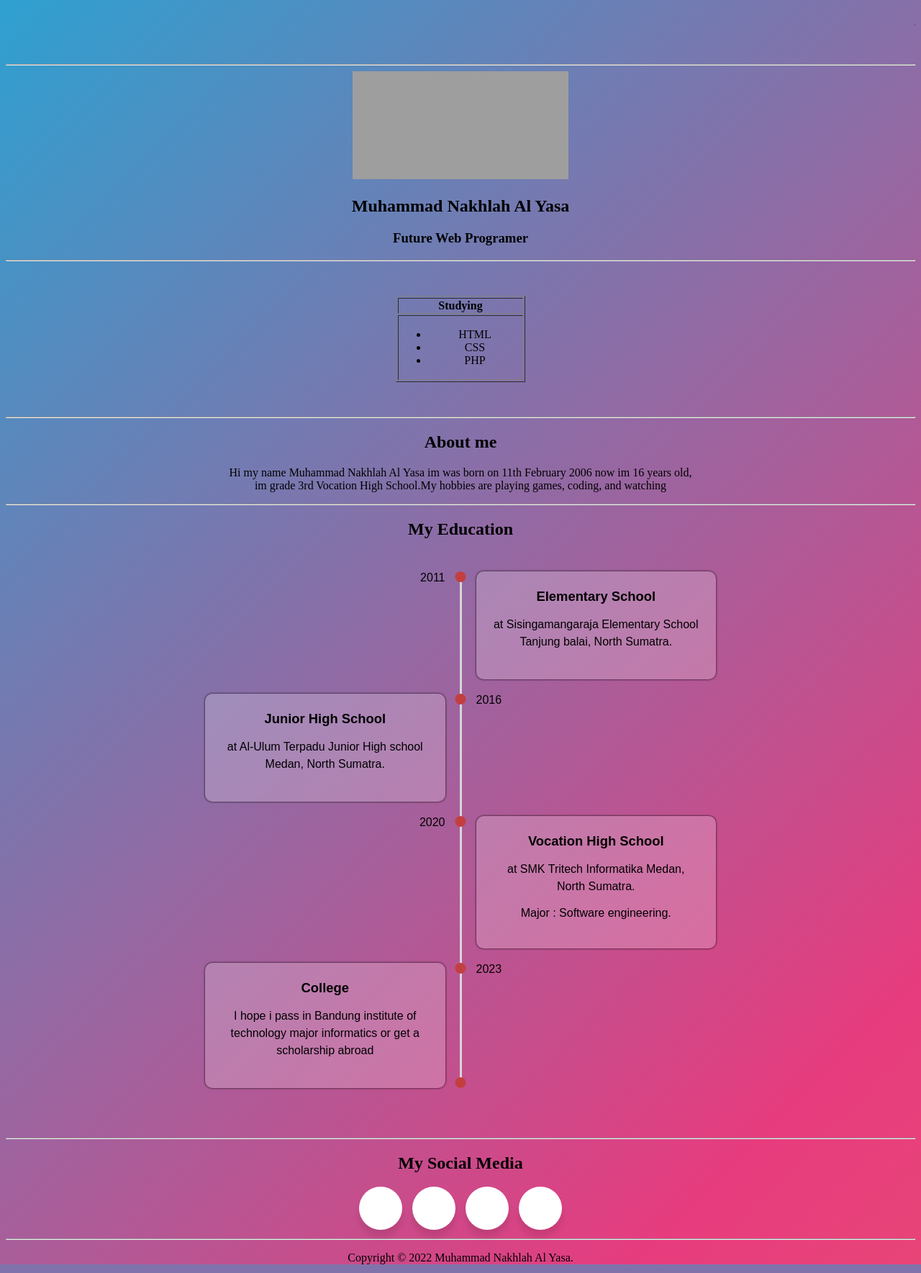
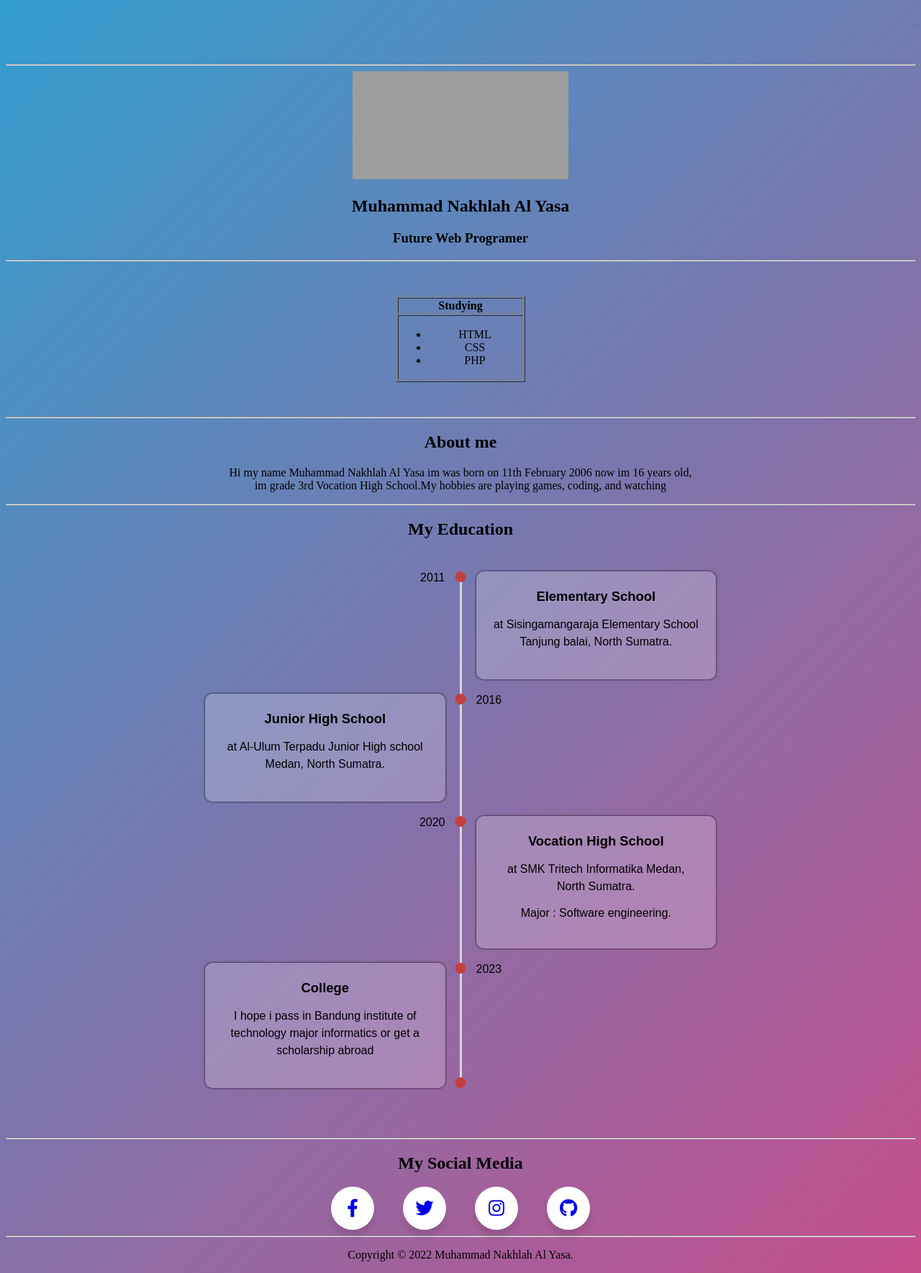
Before and after one commit to wind-slashers99/wind-slashers99.github.io, a PHP site: page / in a window 1280 px wide. Shown: the whole page at 72% size. Run offline with PHP 8.4, Linux system fonts and the light colour scheme; grey boxes are pictures that could not be loaded.

Commit message:
Add files via upload

```diff
--- a/Web/gradient.css
+++ b/Web/gradient.css
@@ -2,7 +2,7 @@
     background: linear-gradient(-45deg, #ee7752, #e73c7e, #23a6d5, #23d5ab);
     background-size: 400% 400%;
     animation: gradient 10s ease infinite;
-    height: 100vh;
+    height: 100%;
 }
 @keyframes gradient {
     0% {
--- a/Web/index.html
+++ b/Web/index.html
@@ -7,6 +7,7 @@
 	<link rel="stylesheet" href="gradient.css">
 	<link rel="stylesheet" href="social.css">
 	<link rel="stylesheet" href="timeline.css">
+	<link rel="stylesheet" href="https://cdnjs.cloudflare.com/ajax/libs/font-awesome/5.15.3/css/all.min.css"/>
 </head>
 	<body oncontextmenu="return false">
 		<body>
@@ -133,29 +134,29 @@
 <hr>
 <h2>My Social Media</h2>
 <div class="wrapper">
-	<div class="button">
-	   <div class="icon">
-		  <i class="fab fa-facebook-f"></i>
+	<div class="icon facebook">
+	   <div class="tooltip">
+		  Facebook
 	   </div>
-	   <span>Facebook</span>
+	   <span><a href="https://www.facebook.com/nakhlah.yasa.7/"><i class="fab fa-facebook-f"></i></a></span>
 	</div>
-	<div class="button">
-	   <div class="icon">
-		  <i class="fab fa-twitter"></i>
+	<div class="icon twitter">
+	   <div class="tooltip">
+		  Twitter
 	   </div>
-	   <span>Twitter</span>
+	   <span><a href="https://twitter.com/_Y_A_S_A?t=I-rNr7FOS24tikJ5BEdB-w&s=08"><i class="fab fa-twitter"></i></a></span>
 	</div>
-	<div class="button">
-	   <div class="icon">
-		 <a href="https://www.instagram.com/_nakhyas/" ><i class="fa fa-instagram"></i></a>
+	<div class="icon instagram">
+	   <div class="tooltip">
+		  Instagram
 	   </div>
-	   <span>Instagram</span>
+	   <span><a href="https://www.instagram.com/_nakhyas/"><i class="fab fa-instagram"></i></a></span>
 	</div>
-	<div class="button">
-	   <div class="icon">
-		  <i class="fab fa-github"></i>
+	<div class="icon github">
+	   <div class="tooltip">
+		  Github
 	   </div>
-	   <span>Github</span>
+	   <span><a href="https://github.com/wind-slashers99/wind-slashers99.github.io"><i class="fab fa-github"></i></a></span>
 	</div>
  </div>
 <hr>
--- a/Web/social.css
+++ b/Web/social.css
@@ -1,77 +1,89 @@
-html,body{
-    /* display: grid; */
-    /* height: 100%; */
-    /* width: 100%; */
-    /* place-items: center; */
-  }
-.wrapper .button{
-  display: inline-block;
+
+.wrapper{
+  display: inline-flex;
+}
+.wrapper .icon{
+  margin: 0 20px;
+  text-align: center;
+  cursor: pointer;
+  display: flex;
+  align-items: center;
+  justify-content: center;
+  flex-direction: column;
+  position: relative;
+  z-index: 2;
+  transition: 0.4s cubic-bezier(0.68, -0.55, 0.265, 1.55);
+}
+.wrapper .icon span{
+  display: block;
   height: 60px;
   width: 60px;
-  float: center;
-  margin: 0 5px;
-  overflow: hidden;
   background: #fff;
-  border-radius: 50px;
-  cursor: pointer;
+  border-radius: 50%;
+  position: relative;
+  z-index: 2;
   box-shadow: 0px 10px 10px rgba(0,0,0,0.1);
-  transition: all 0.5s ease-out;
+  transition: 0.4s cubic-bezier(0.68, -0.55, 0.265, 1.55);
 }
-.wrapper .button:hover{
-  width: 200px;
+.wrapper .icon span i{
+  line-height: 60px;
+  font-size: 25px;
 }
-.wrapper .button .icon{
-  display: inline-block;
-  height: 60px;
-  width: 60px;
-  text-align: center;
-  border-radius: 50px;
-  box-sizing: border-box;
-  line-height: 60px;
-  transition: all 0.3s ease-out;
+.wrapper .icon .tooltip{
+  position: absolute;
+  top: 0;
+  z-index: 1;
+  background: #fff;
+  color: #fff;
+  padding: 10px 18px;
+  font-size: 20px;
+  font-weight: 500;
+  border-radius: 25px;
+  opacity: 0;
+  pointer-events: none;
+  box-shadow: 0px 10px 10px rgba(0,0,0,0.1);
+  transition: 0.4s cubic-bezier(0.68, -0.55, 0.265, 1.55);
 }
-.wrapper .button:nth-child(1):hover .icon{
-  background: #4267B2;
+.wrapper .icon:hover .tooltip{
+  top: -70px;
+  opacity: 1;
+  pointer-events: auto;
 }
-.wrapper .button:nth-child(2):hover .icon{
-  background: #1DA1F2;
+.icon .tooltip:before{
+  position: absolute;
+  content: "";
+  height: 15px;
+  width: 15px;
+  background: #fff;
+  left: 50%;
+  bottom: -6px;
+  transform: translateX(-50%) rotate(45deg);
+  transition: 0.4s cubic-bezier(0.68, -0.55, 0.265, 1.55);
 }
-.wrapper .button:nth-child(3):hover .icon{
-  background: #E1306C;
+.wrapper .icon:hover span{
+  color: #fff;
 }
-.wrapper .button:nth-child(4):hover .icon{
+.wrapper .icon:hover span,
+.wrapper .icon:hover .tooltip{
+  text-shadow: 0px -1px 0px rgba(0,0,0,0.4);
+}
+.wrapper .facebook:hover span,
+.wrapper .facebook:hover .tooltip,
+.wrapper .facebook:hover .tooltip:before{
+  background: #3B5999;
+}
+.wrapper .twitter:hover span,
+.wrapper .twitter:hover .tooltip,
+.wrapper .twitter:hover .tooltip:before{
+  background: #46C1F6;
+}
+.wrapper .instagram:hover span,
+.wrapper .instagram:hover .tooltip,
+.wrapper .instagram:hover .tooltip:before{
+  background: #e1306c;
+}
+.wrapper .github:hover span,
+.wrapper .github:hover .tooltip,
+.wrapper .github:hover .tooltip:before{
   background: #333;
 }
-.wrapper .button:nth-child(5):hover .icon{
-  background: #ff0000;
-}
-.wrapper .button .icon i{
-  font-size: 25px;
-  line-height: 60px;
-  transition: all 0.3s ease-out;
-}
-.wrapper .button:hover .icon i{
-  color: #fff;
-}
-.wrapper .button span{
-  font-size: 20px;
-  font-weight: 500;
-  line-height: 60px;
-  margin-left: 10px;
-  transition: all 0.3s ease-out;
-}
-.wrapper .button:nth-child(1) span{
-  color: #4267B2;
-}
-.wrapper .button:nth-child(2) span{
-  color: #1DA1F2;
-}
-.wrapper .button:nth-child(3) span{
-  color: #E1306C;
-}
-.wrapper .button:nth-child(4) span{
-  color: #333;
-}
-.wrapper .button:nth-child(5) span{
-  color: #ff0000;
-}
```
